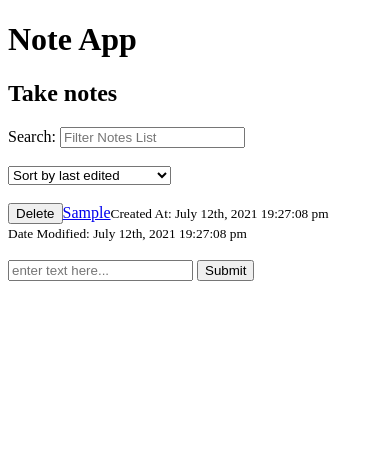
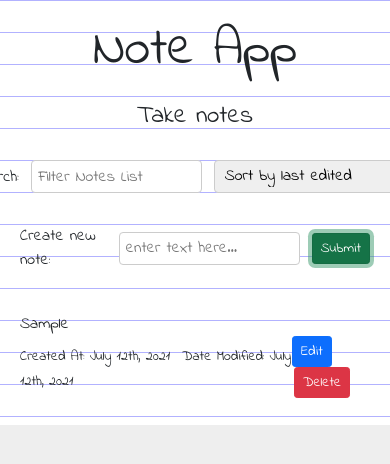
Before and after one commit to grichardson3/Javascript-Notes-App, a plain HTML site: page index.html in a window 390 px wide. Both pictures are taken after typing "Sample" into the empty fields and a click on the button "Submit". Drawn offline with nearby package versions, Linux system fonts and the light colour scheme.

Commit message:
added styling

```diff
--- /dev/null
+++ b/css/style.css
@@ -0,0 +1,242 @@
+body {
+    background: #eee;
+}
+
+h1, h2, h3, h4, h5, h6, span, button, li, input, label, select, option, small, a, i {
+    font-family: 'Indie Flower', cursive;
+    font-weight: 400;
+}
+
+h1 {
+    font-size: 3.25em;
+    text-align: center;
+}
+
+h2 {
+    text-align: center;
+}
+
+#container {
+    padding: 20px;
+    font-size: 16px;
+    background: white;
+    background-image:
+      -webkit-linear-gradient(0deg, transparent 5em, rgba(255,0,0,.2) 0, transparent 5.1em),
+      -webkit-linear-gradient(rgba(0,0,255,.3) 1px, transparent 0);
+    background-image:
+      -moz-linear-gradient(0deg, transparent 5em, rgba(255,0,0,.2) 0, transparent 5.1em),
+      -moz-linear-gradient(rgba(0,0,255,.3) 1px, transparent 0);
+    background-image:
+      -o-linear-gradient(0deg, transparent 5em, rgba(255,0,0,.2) 0, transparent 5.1em),
+      -o-linear-gradient(rgba(0,0,255,.3) 1px, transparent 0);
+    background-image:
+      -ms-linear-gradient(0deg, transparent 5em, rgba(255,0,0,.2) 0, transparent 5.1em),
+      -ms-linear-gradient(rgba(0,0,255,.3) 1px, transparent 0);
+    -webkit-background-size: 100% 2em;
+    -moz-background-size: 100% 2em;
+
+    background-image:
+      linear-gradient(0deg, transparent 5em, rgba(255,0,0,.2) 0, transparent 5.1em),
+      linear-gradient(rgba(0,0,255,.3) 1px, transparent 0);
+    background-size: 100% 2em;
+}
+
+#container h2 {
+    margin-top: 20px;
+}
+
+#editNoteElement {
+    display: flex;
+    align-items: inherit;
+    justify-content: center;
+    margin-top: 18px;
+}
+
+#editNoteContent {
+    margin-top: -7px;
+}
+
+#editNoteField {
+    display: block;
+}
+
+#nameForm {
+    display: flex;
+    align-items: center;
+    justify-content: center;
+    margin-top: 31px;
+}
+
+#nameForm label, #nameForm input {
+    margin-right: 12px;
+}
+
+#notes {
+    margin-top: 32px;
+}
+
+.noteElement {
+    display: flex;
+    align-items: center;
+    justify-content: space-between;
+    margin-bottom: 1px;
+}
+
+.noteElement small {
+    margin-right: 12px;
+}
+
+.noteElement button {
+    margin-left: 8px;
+}
+
+.noteDetailsAndButton {
+    display: flex;
+    align-items: center;
+    justify-content: space-between;
+}
+
+#sortNotes {
+    display: flex;
+    align-items: center;
+    justify-content: center;
+    margin-top: 20px;
+}
+
+#sortNotes label {
+    margin-right: 12px;
+}
+
+#searchText, #filterBy, #noteInput {
+    height: 33px;
+    width: 400px;
+    margin-right: 12px;
+    padding-left: 6px;
+    border: 1px solid #ccc;
+    border-radius: 4px;
+}
+
+#noteTitle {
+    height: 33px;
+    width: 380px;
+    margin: 0px 12px 12px 0;
+    padding-left: 6px;
+    border: 1px solid #ccc;
+    border-radius: 4px;
+}
+
+#noteBody {
+    width: 450px;
+    margin: 0px 12px 12px 0;
+    padding-left: 6px;
+    border: 1px solid #ccc;
+    border-radius: 4px;
+}
+
+/* Adding lots of media queries so that all the elements line up with the background lines in the container */
+
+@media only screen and (max-width: 1162px) {
+    #editNoteElement {
+        margin-top: 19px;
+    }
+    #sortNotes {
+        margin-top: 21px;
+    }
+}
+
+@media only screen and (max-width: 1070px) {
+    #editNoteElement {
+        margin-top: 20px;
+    }
+    #sortNotes {
+        margin-top: 22px;
+    }
+}
+
+@media only screen and (max-width: 976px) {
+    #editNoteElement {
+        margin-top: 21px;
+    }
+    #sortNotes {
+        margin-top: 23px;
+    }
+}
+
+@media only screen and (max-width: 884px) {
+    #editNoteElement {
+        margin-top: 22px;
+    }
+    #sortNotes {
+        margin-top: 24px;
+    }
+}
+
+@media only screen and (max-width: 792px) {
+    #editNoteElement {
+        margin-top: 23px;
+    }
+    #sortNotes {
+        margin-top: 25px;
+    }
+}
+
+@media only screen and (max-width: 767px) {
+    #nameForm input {
+        width: 300px;
+    }
+
+    #notes {
+        margin-top: 38px;
+    }
+
+    .noteElement {
+        display: block;
+        margin-bottom: 7px;
+    }
+}
+
+@media only screen and (max-width: 699px) {
+    #editNoteElement {
+        margin-top: 24px;
+    }
+    #sortNotes {
+        margin-top: 26px;
+    }
+}
+
+@media only screen and (max-width: 607px) {
+    #editNoteElement {
+        margin-top: 25px;
+    }
+    #sortNotes {
+        margin-top: 27px;
+    }
+}
+
+@media only screen and (max-width: 551px) {
+    #nameForm input {
+        width: 230px;
+    }
+}
+
+@media only screen and (max-width: 515px) {
+    #editNoteElement {
+        margin-top: 26px;
+    }
+    #sortNotes {
+        margin-top: 28px;
+    }
+}
+
+@media only screen and (max-width: 520px) {
+
+    .noteElement button {
+        margin-left: 2px;
+    }
+}
+
+@media only screen and (max-width: 519px) {
+    #editNoteElement {
+        margin-top: 31px;
+    }
+}
--- a/index.html
+++ b/index.html
@@ -3,25 +3,35 @@
   <head>
     <meta charset="UTF-8" />
     <meta name="viewport" content="width=device-width, initial-scale=1.0" />
+    <title>Notes App</title>
     <link rel="icon" href="img/icon-2.png" type="image/png" sizes="48x48">
-    <title>Notes App</title>
+    <link rel="stylesheet" href="https://cdn.jsdelivr.net/npm/bootstrap@5.0.2/dist/css/bootstrap.min.css"/>
+    <link rel="preconnect" href="https://fonts.googleapis.com">
+    <link rel="preconnect" href="https://fonts.gstatic.com" crossorigin>
+    <link href="https://fonts.googleapis.com/css2?family=Indie+Flower&display=swap" rel="stylesheet">
+    <link rel="stylesheet" href="css/style.css"/>
   </head>
   <body>
+    <div id="container" class="container">
       <h1>Note App</h1>
       <h2>Take notes</h2>
-    <label>
-      Search: <input id="searchText" type="text" placeholder="Filter Notes List"><br>
-    </label><br>
+      <div id="sortNotes">
+        <label>Search:</label>
+        <input id="searchText" type="text" placeholder="Filter Notes List">
         <select id="filterBy">
           <option value="byEdited">Sort by last edited</option>
           <option value="byCreated">Sort by recently created</option>
           <option value="byAlphabetical">Sort alphabetically</option>
-    </select><br><br>
-    <div id="notes"></div><br>
+        </select>
+      </div>
       <form id="nameForm">
-      <input type="text" placeholder="enter text here..." name="notesInput">
-      <button id="createNote">Submit</button>
+        <label>Create new note: </label>
+        <input id="noteInput" type="text" placeholder="enter text here..." name="notesInput">
+        <button id="createNote" class="btn btn-sm btn-success">Submit</button>
       </form>
+      <div id="notes"></div>
+    </div>
+    <script src="https://cdn.jsdelivr.net/npm/bootstrap@5.0.2/dist/js/bootstrap.min.js"></script>
     <script src="https://cdnjs.cloudflare.com/ajax/libs/uuid/8.1.0/uuidv4.min.js"></script>
     <script src="https://cdnjs.cloudflare.com/ajax/libs/moment.js/2.29.1/moment-with-locales.min.js"></script>
     <script src="js/notes-functions.js"></script>
--- a/js/notes-app.js
+++ b/js/notes-app.js
@@ -1,10 +1,20 @@
+const container = document.querySelector("#container");
 const titleElement = document.querySelector('#noteTitle');
 const bodyElement = document.querySelector('#noteBody');
 const removeButton = document.querySelector('#removeNote');
 const noteId = location.hash.substring(1);
 let notes = getSavedNotes();
 
-console.log(moment().toString());
+document.body.style.height = window.innerHeight + "px";
+container.style.height = window.clientHeight + "px";
+
+window.addEventListener("resize", function(){
+  document.body.style.height = window.innerHeight + "px";
+});
+
+window.addEventListener("resize", function(){
+  container.style.height = window.clientHeight + "px";
+});
 
 const filters = {
   // default values
--- a/js/notes-functions.js
+++ b/js/notes-functions.js
@@ -32,35 +32,46 @@ const removeNote = (id) => {
 
 const generateNoteDOM = (note) => {
   const noteElement = document.createElement('div');
-  const pb = document.createElement('br');
+  const noteDetailsButtonElement = document.createElement('div');
+  const noteDetailsElement = document.createElement('div');
+  const noteEditDeleteButtons = document.createElement('div');
   const textElement = document.createElement('a');
   const dateCreatedTextElement = document.createElement('small');
   const dateModifiedTextElement = document.createElement('small');
+  const editButton = document.createElement('a');
   const deleteButton = document.createElement('button');
 
+  if (note.title.length > 0) {
+    textElement.textContent = note.title;
+    dateCreatedTextElement.textContent = `Created At: ${moment(note.createdAt).format("MMMM Do, YYYY")}`;
+    dateModifiedTextElement.textContent = `Date Modified: ${moment(note.dateModified).format("MMMM Do, YYYY")}`;
+  } else {
+    textElement.textContent = "Unnamed note";
+  }
+
+  noteElement.setAttribute('class', 'noteElement');
+  noteElement.appendChild(textElement);
+  noteElement.appendChild(noteDetailsButtonElement);
+  noteDetailsButtonElement.setAttribute('class', 'noteDetailsAndButton');
+  noteDetailsButtonElement.appendChild(noteDetailsElement);
+  noteDetailsButtonElement.appendChild(noteEditDeleteButtons);
+  noteDetailsElement.appendChild(dateCreatedTextElement);
+  dateCreatedTextElement.setAttribute('class', 'dateCreated');
+  noteDetailsElement.appendChild(dateModifiedTextElement);
+  dateModifiedTextElement.setAttribute('class', 'dateModified');
+  editButton.setAttribute('class', 'btn btn-sm btn-primary');
+  editButton.setAttribute('href', `/edit.html#${note.id}`);
+  editButton.textContent = "Edit";
+  deleteButton.setAttribute("class", "btn btn-sm btn-danger");
   deleteButton.textContent = "Delete";
-  noteElement.appendChild(deleteButton);
+  noteEditDeleteButtons.appendChild(editButton);
+  noteEditDeleteButtons.appendChild(deleteButton);
 
   deleteButton.addEventListener('click', () => {
     removeNote(note.id);
     saveNotes(notes);
     renderNotes(notes, filters);
   });
-
-  if (note.title.length > 0) {
-    textElement.textContent = note.title;
-    dateCreatedTextElement.textContent = `Created At: ${moment(note.createdAt).format("MMMM Do, YYYY H:mm:ss a")}`;
-    dateModifiedTextElement.textContent = `Date Modified: ${moment(note.dateModified).format("MMMM Do, YYYY H:mm:ss a")}`;
-  } else {
-    textElement.textContent = "Unnamed note";
-  }
-
-  textElement.setAttribute('href', `/edit.html#${note.id}`);
-  noteElement.appendChild(textElement);
-  noteElement.appendChild(pb);
-  noteElement.appendChild(dateCreatedTextElement);
-  noteElement.appendChild(pb);
-  noteElement.appendChild(dateModifiedTextElement);
 
   return noteElement;
 }
```
Also changed, not shown: edit.html (+26 -4 lines), js/playground/dateStuff.js (deleted, +0 -32 lines), js/playground/notes-app.js (deleted, +0 -34 lines). Lines whose indentation alone changed are shown as unchanged.
